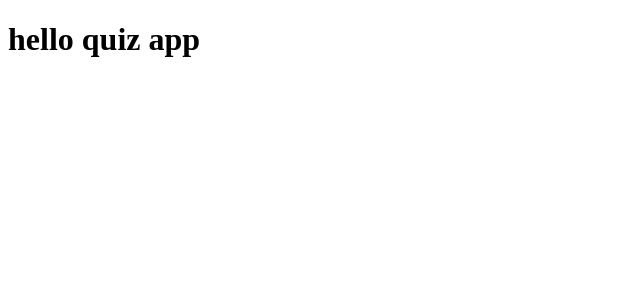
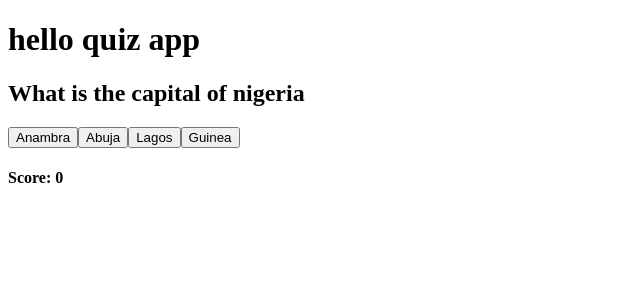
Before and after one commit to Tammyboy23/Quiz-App, a React (Vite) app: page / in a window 1280 px wide. Shown: the top 300 px of the page, without its empty margins (0-640 px from the left). Built offline with nearby package versions, Linux system fonts and the light colour scheme.

Commit message:
Updated Quiz Functionality

```diff
--- a/src/Page.jsx
+++ b/src/Page.jsx
@@ -1,5 +1,5 @@
-function Page(){
-    const quiz = [
+import { useState } from "react";
+const quiz = [
     {question: "What is the capital of nigeria",
     answers: [
         "Anambra",
@@ -19,11 +19,37 @@ function Page(){
     correct: "DC"
 }
     ]
+function Page(){
+    const [currentQuestion, setcurrentQuestion] = useState(0);
+    const [score, setscore] = useState(0);
+    const currentQuiz = quiz[currentQuestion]
+
+    function handleAns(ans){
+        if(ans === currentQuiz.correct){
+            setscore(score + 1)
+        }
+        setcurrentQuestion(currentQuestion + 1);
+    }
+
     return(
         <>
         <div className="app">
             <h1>hello quiz app</h1>
-
+            {currentQuestion < quiz.length ? (
+                <>
+                    <h2>{currentQuiz.question}</h2>
+                    <div className="buttons">
+                        {currentQuiz.answers.map((ans) => (
+                            <button key={ans} onClick={() => handleAns(ans)}>
+                                {ans}
+                            </button>
+                        ))}
+                    </div>
+                </>
+            ) : (
+                <h2>Quiz Complete! Final Score: {score}/{quiz.length}</h2>
+            )}
+            <h4>Score: {score}</h4>
         </div>
         </>
     )
```
